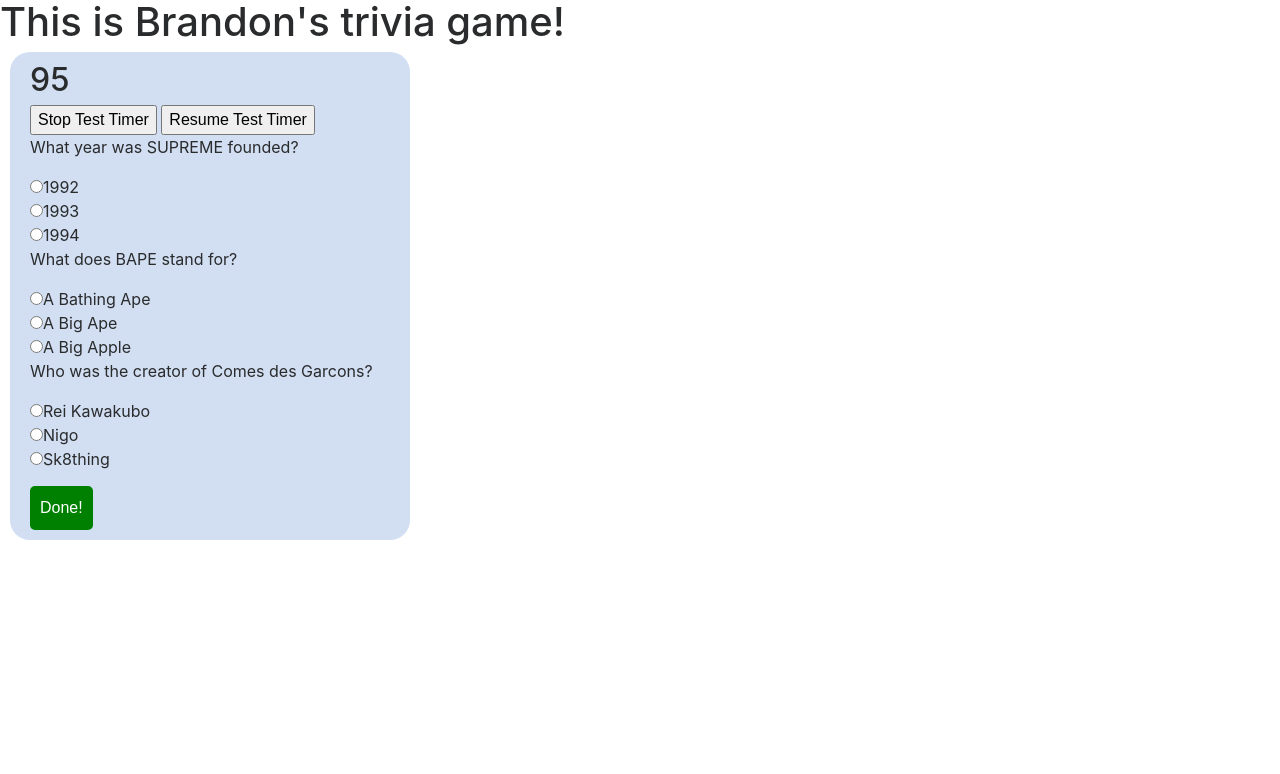
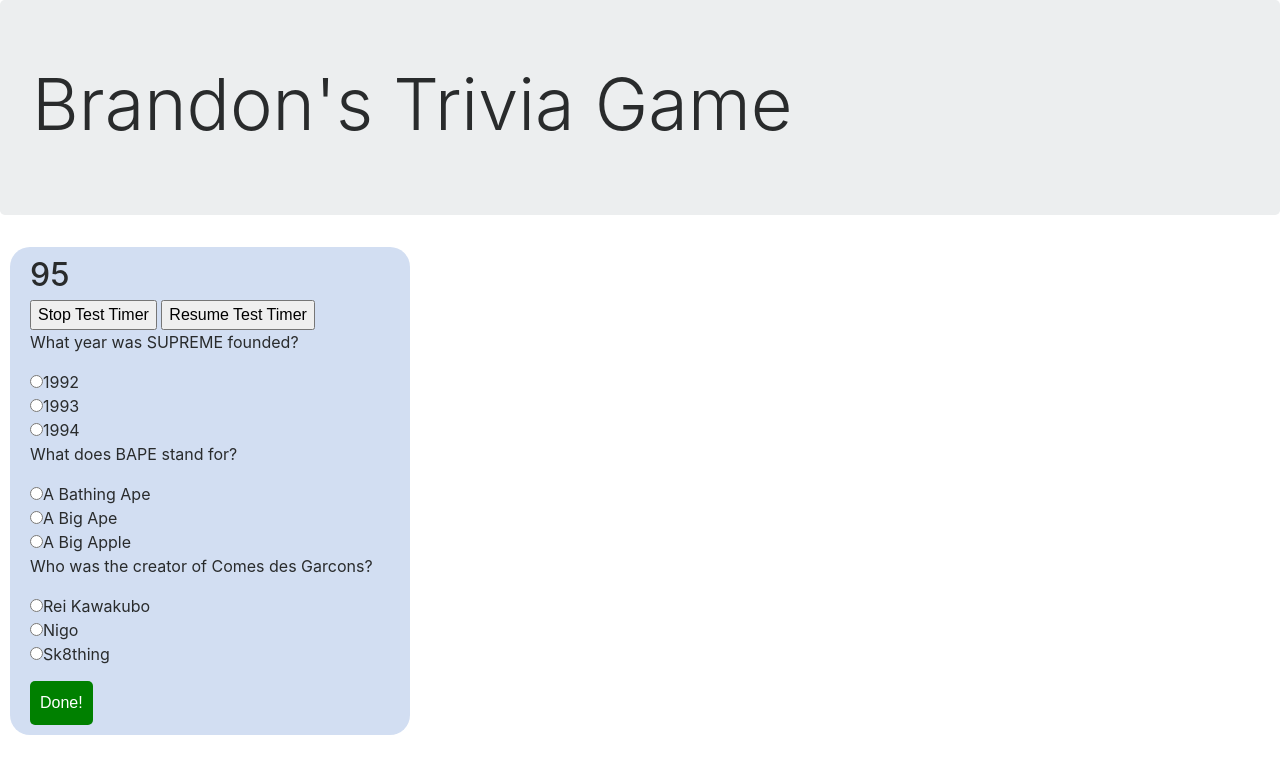
Before and after one commit to bhoang23/TriviaGame, a plain HTML site: page assets/index.html in a window 1280 px wide. Drawn offline with nearby package versions, Linux system fonts and the light colour scheme; a script that the page names is missing.

Commit message:
added changes

```diff
--- a/assets/index.html
+++ b/assets/index.html
@@ -2,7 +2,6 @@
 <html>
 <head>
 
-<title>Timer Quiz</title>
 <link href ="style.css" rel ="stylesheet">
 <link href="https://fonts.googleapis.com/css?family=Lato" rel="stylesheet">
 <link rel="stylesheet" href="https://maxcdn.bootstrapcdn.com/bootstrap/4.0.0-alpha.6/css/bootstrap.min.css" integrity="sha384-rwoIResjU2yc3z8GV/NPeZWAv56rSmLldC3R/AZzGRnGxQQKnKkoFVhFQhNUwEyJ" crossorigin="anonymous">
@@ -12,11 +11,14 @@
 <script src = "main.js"></script>
 
 </head>
-
+<div class="jumbotron">
+  <h1 class="display-3">Brandon's Trivia Game</h1>
+</div>
+<title>Timer Quiz</title>
 
 <body>
 
-<h1>This is Brandon's trivia game!</h1>
+
 
 <form id = "quiz" name = "quiz">
 <div id="show-number"></div>
```
